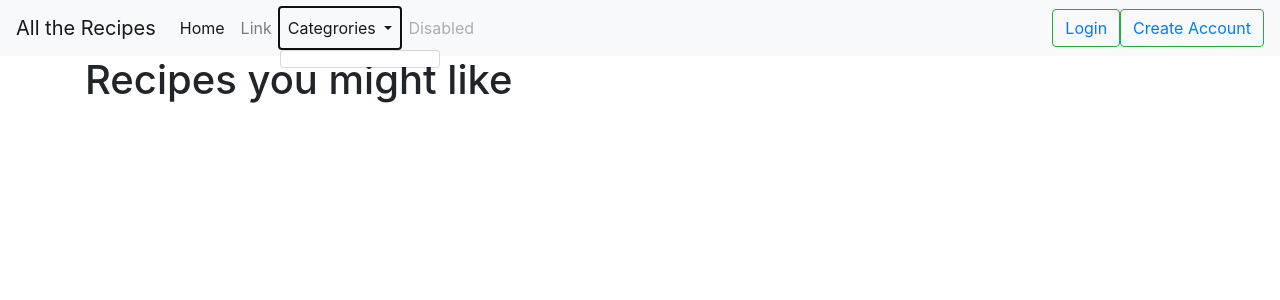
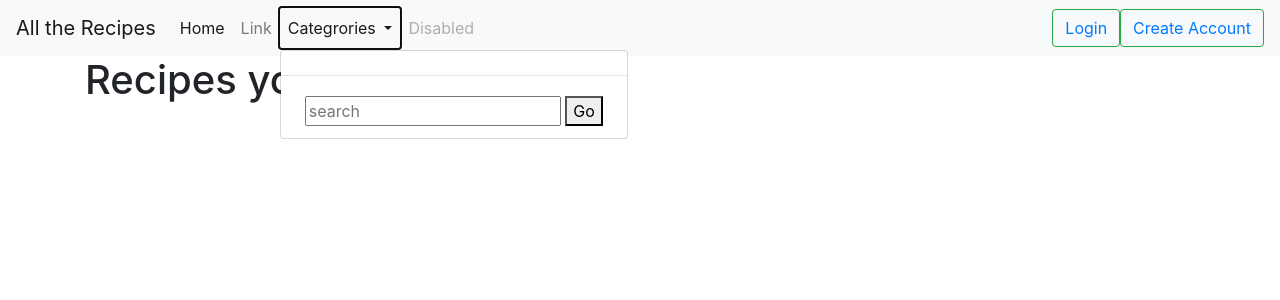
Before and after one commit to Matte-gtr/all_the_recipes, a Flask app: page / in a window 1280 px wide, after a click on "Categrories". Shown: the top 300 px of the page. Run offline with Flask 2, Linux system fonts and the light colour scheme; data that the repository does not hold is empty; some libraries are stand-ins or nearby versions.

Commit message:
search function added in category list with test.html(to be updated)

```diff
--- a/app.py
+++ b/app.py
@@ -4,6 +4,7 @@ from flask import Flask, render_template, url_for, session, redirect,\
 from flask_pymongo import PyMongo
 from bson.objectid import ObjectId
 import datetime
+import pymongo
 
 app = Flask(__name__)
 
@@ -13,6 +14,14 @@ app.config["MONGO_URI"] = os.getenv('MONGO_URI')
 mongo = PyMongo(app)
 
 app.secret_key = os.getenv('SECRET_KEY')
+
+
+@app.route("/text_search", methods=["GET", "POST"])
+def text_search():
+    mongo.db.recipes.create_index([('recipe_name', 'text')])
+    results = mongo.db.recipes.find({'$text': {
+            '$search': request.form.get('search')}})
+    return render_template('test.html', results=results)
 
 
 @app.context_processor
--- a/templates/base.html
+++ b/templates/base.html
@@ -34,6 +34,13 @@
                     {% for cat in categories %}
 						<a class="dropdown-item" href="#">{{ cat.category_name.capitalize() }}</a>
 					{% endfor %}
+                    <hr>
+                        <a class="dropdown-item" href="#">
+                            <form action="{{ url_for('text_search') }}" method="POST">
+                                <input type="text" name="search" id="search" placeholder="search" />
+                                <button type="submit">Go</button>
+                            </form>
+                        </a>
 					</div>
 				</li>
 				<li class="nav-item">
```
Also changed, not shown: templates/test.html (added, +10 -0 lines).
